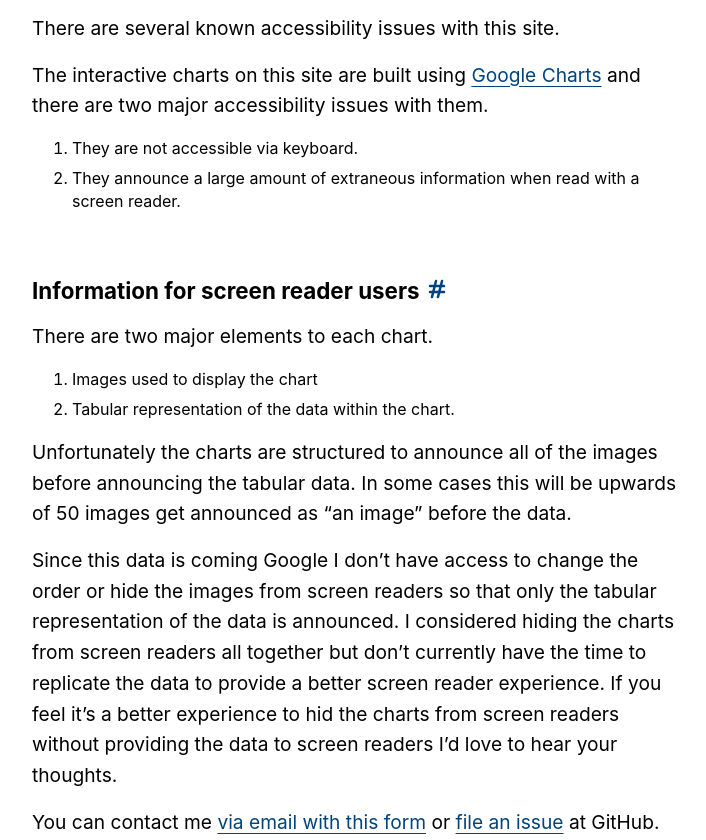
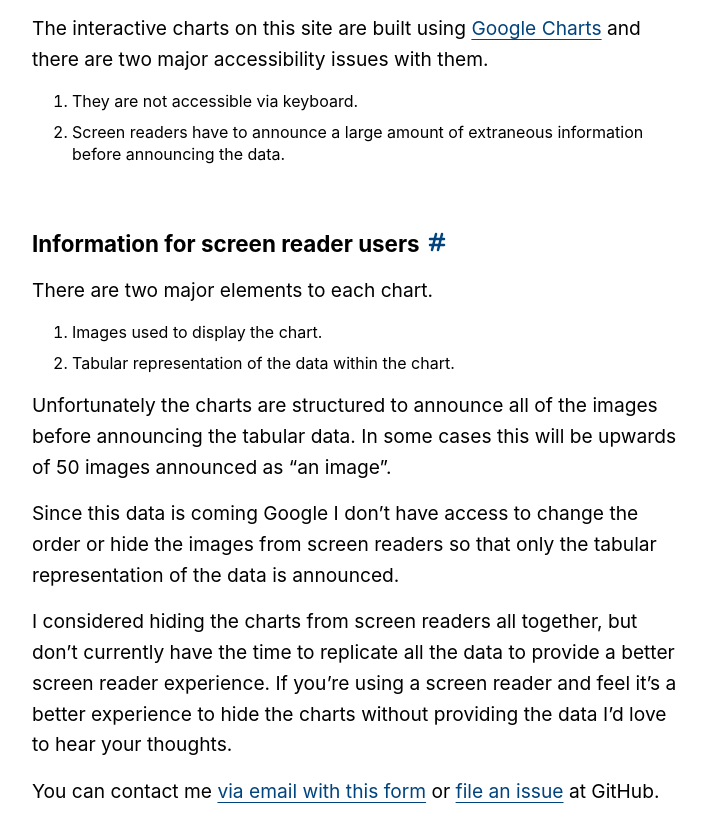
Before and after one commit to superterrific/stakes-profiles, an Eleventy site: page src/accessibility.md in a window 1280 px wide. Shown: the part 727-1567 px from the top of the page, without its empty margins (280-986 px from the left). Built offline with nearby package versions, Linux system fonts and the light colour scheme; Eleventy itself is replaced by a stand-in of ours; files that its build step writes are made by us from their sources.

Commit message:
Copy updates

```diff
--- a/src/about.md
+++ b/src/about.md
@@ -11,7 +11,7 @@ The charts use [Google charts](https://developers.google.com/chart/) and data ma
 
 Google charts provided a relatively straightforward way to produce simple charts, but presented a host of issues, mainly around accessibility and performance. For more information see the [Accessibility Statement](/accessibility-statement) for details.
 
-This project was conceived, created and maintained by [Dana Byerly](https://danabyerly.com) and is built with hand-written HTML, CSS and JavaScript. The favicon and social image is from [Emoji Terra](https://emojiterra.com/pt/tendencia-de-crescimento/). See here for information about the [concept and implementation of the project](https://danabyerly.com/projects/stakes-profiles/).
+This project was conceived, created and maintained by [Dana Byerly](https://danabyerly.com) and is built with hand-written HTML, CSS and JavaScript. The favicon and social image is from [EmojiTerra](https://emojiterra.com/pt/tendencia-de-crescimento/). There is more information about the [concept and implementation of the project](https://danabyerly.com/projects/stakes-profiles/) at my personal site.
 
 
 ## What's included in each profile
--- a/src/accessibility.md
+++ b/src/accessibility.md
@@ -13,21 +13,21 @@ This site has been built using W3C standards for HTML and CSS. Any person using
 In addition to being tested on modern browsers, this site has been checked for screen reader ease of use using VoiceOver with Safari on Mac. It has also been audited using [WAVE](https://wave.webaim.org/) and [Arc Toolkit](https://www.tpgi.com/arc-platform/arc-toolkit/) as well as checked manually.
 
 ## Known issues
-There are several known accessibility issues with this site.
-
 The interactive charts on this site are built using [Google Charts](https://developers.google.com/chart/) and there are two major accessibility issues with them.
 
 1. They are not accessible via keyboard.
-2. They announce a large amount of extraneous information when read with a screen reader.
+2. Screen readers have to announce a large amount of extraneous information before announcing the data.
 
 ### Information for screen reader users
 There are two major elements to each chart.
 
-1. Images used to display the chart
+1. Images used to display the chart.
 2. Tabular representation of the data within the chart.
 
-Unfortunately the charts are structured to announce all of the images before announcing the tabular data. In some cases this will be upwards of 50 images get announced as "an image" before the data.
+Unfortunately the charts are structured to announce all of the images before announcing the tabular data. In some cases this will be upwards of 50 images announced as "an image".
 
-Since this data is coming Google I don't have access to change the order or hide the images from screen readers so that only the tabular representation of the data is announced. I considered hiding the charts from screen readers all together but don't currently have the time to replicate the data to provide a better screen reader experience. If you feel it's a better experience to hid the charts from screen readers without providing the data to screen readers I'd love to hear your thoughts.
+Since this data is coming Google I don't have access to change the order or hide the images from screen readers so that only the tabular representation of the data is announced.
+
+I considered hiding the charts from screen readers all together, but don't currently have the time to replicate all the data to provide a better screen reader experience. If you're using a screen reader and feel it's a better experience to hide the charts without providing the data I'd love to hear your thoughts.
 
 You can contact me [via email with this form](https://airtable.com/shrIUn5ZgJS5yWBqR) or [file an issue](https://github.com/superterrific/stakes-profiles/issues) at GitHub.
```
